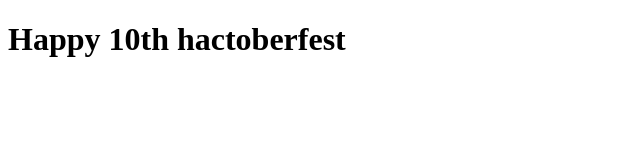
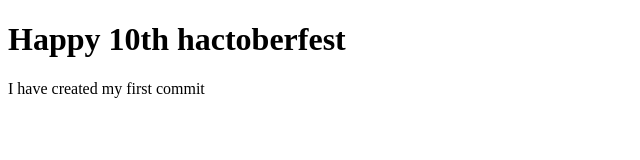
Before and after one commit to Kalyanis0012/Hactoberfest, a plain HTML site: page index.html in a window 1280 px wide. Shown: the whole page, without its empty margins (0-640 px from the left). Drawn offline with Linux system fonts and the light colour scheme.

Commit message:
paragraph added

```diff
--- a/index.html
+++ b/index.html
@@ -7,5 +7,6 @@
 </head>
 <body>
     <h1>Happy 10th hactoberfest</h1>
+    <p>I have created my first commit </p>
 </body>
 </html>
```
